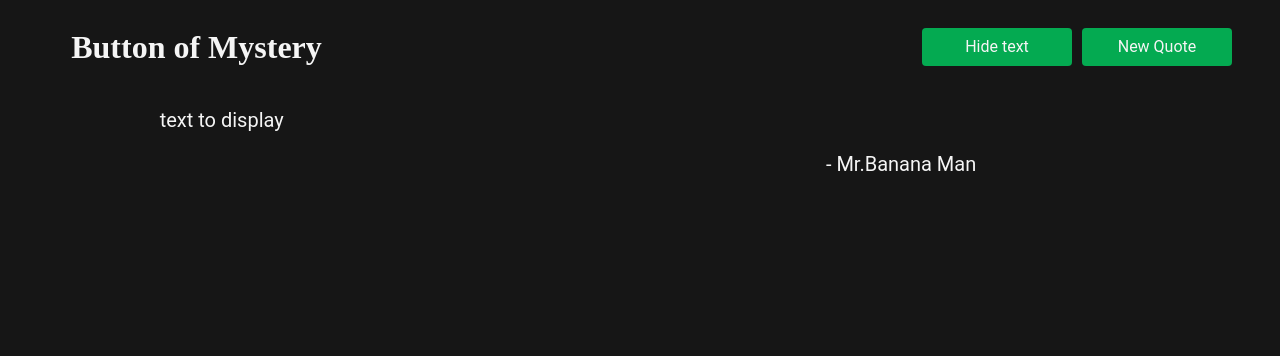
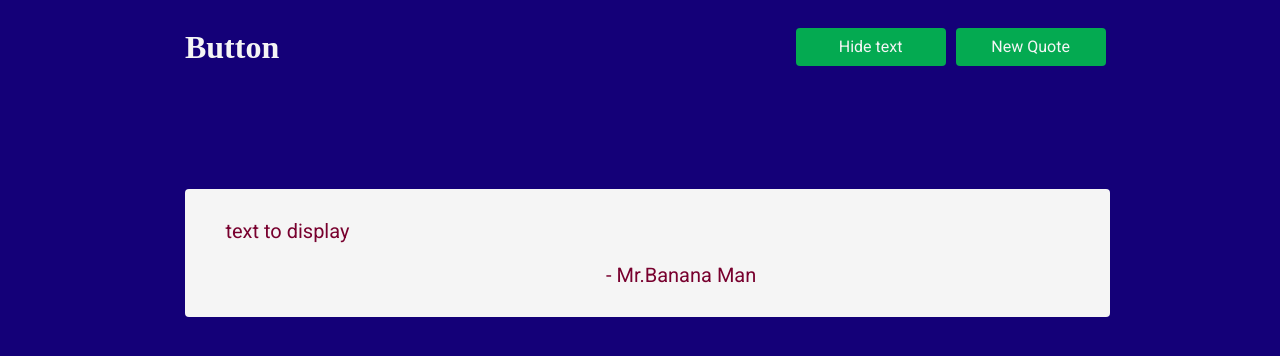
Before and after one commit to hunterMorgenstern/button, a React app: page / in a window 1280 px wide. Both pictures are taken after a click on the button "Show Text". Shown: the top 356 px of the page. Built offline with nearby package versions, Linux system fonts and the light colour scheme; no server answers.

Commit message:
deep purple styling

```diff
--- a/public/app.css
+++ b/public/app.css
@@ -1,15 +1,17 @@
 body {
-  background: #161616;
+  background: #140078;
 }
 
 .header {
+}
+
+.title {
   text-align: left;
   margin-left: 5%;
   color: whitesmoke;
   display: inline-block;
 }
 
-/* display container */
 .buttons {
   margin-top: 20px;
   margin-right: 40px;
@@ -17,16 +19,16 @@ body {
 }
 .main-button,
 .new-quote-button {
-  font-family: "Roboto";
+  font-family: "Roboto", sans-serif;
   text-align: center;
+  font-size: 16px;
   cursor: pointer;
   border: 1px solid transparent;
+  border-radius: 4px;
   width: 150px;
   padding: 6px 12px;
   margin-left: 10px;
-  font-size: 16px;
   line-height: 1.5;
-  border-radius: 4px;
   background: #04aa51;
   color: whitesmoke;
 }
@@ -38,6 +40,29 @@ body {
 .new-quote-button:hover {
   background: #2abd4a;
   border-color: #2abd4a;
+}
+
+.display {
+  width: 80%;
+  margin-left: 10%;
+}
+.display-box {
+  padding-bottom: 1%;
+  font-family: "Roboto", sans-serif;
+  font-size: 20px;
+  text-align: left;
+  background: whitesmoke;
+  border-radius: 4px;
+  margin: 10% 3.5% 0% 5%;
+  padding: 1% 0% 0% 4%;
+  padding: 1% 0% 1% 4%;
+}
+.hide {
+  display: none;
+}
+.author {
+  text-align: right;
+  margin-right: 40%;
 }
 
 @keyframes fadein {
@@ -57,21 +82,13 @@ body {
   }
 }
 
-.display-box {
-  font-family: "Roboto";
-  color: whitesmoke;
-  font-size: 20px;
-  text-align: left;
-  margin: 0% 12% 0% 12%;
-}
-.author {
-  text-align: right;
-  margin-right: 15%;
+body,
+.text {
+  color: #006db3;
+  animation: fadein 2s;
 }
 body,
-.text {
-  animation: fadein 2s;
-}
 .text-a {
+  color: #78002e;
   animation: fadein-a 2s;
 }
--- a/public/index.html
+++ b/public/index.html
@@ -3,12 +3,13 @@
 
 <head>
   <meta charset="UTF-8">
-  <title>Button of Mystery</title>
+  <title>Button</title>
+  <link href="https://fonts.googleapis.com/css?family=Roboto" rel="stylesheet">
+  <link rel="stylesheet" type="text/css" href="app.css">
 </head>
 
 <body>
   <div id="app"></div>
-  <link rel="stylesheet" type="text/css" href="app.css">
   <script src="./bundle.js"></script>
 </body>
 
--- a/src/client/components/Display.jsx
+++ b/src/client/components/Display.jsx
@@ -45,9 +45,9 @@ class Display extends Component {
 
   render() {
     return (
-      <div>
-        <div>
-          <h1 className="header">Button of Mystery</h1>
+      <div className="display">
+        <div className="header">
+          <h1 className="title">Button</h1>
           <div className="buttons">
             <button onClick={this.flipText} className="main-button">
               {this.state.display ? "Hide text" : "Show Text"}
@@ -63,7 +63,7 @@ class Display extends Component {
           </div>
         </div>
 
-        <div className="display-box">
+        <div className={this.state.display ? "display-box" : " hide"}>
           {this.state.display ? (
             <div className={this.state.fade ? "text" : "text-a"}>
               <p>{this.state.text}</p> <p className="author"> - {this.state.author}</p>
```
